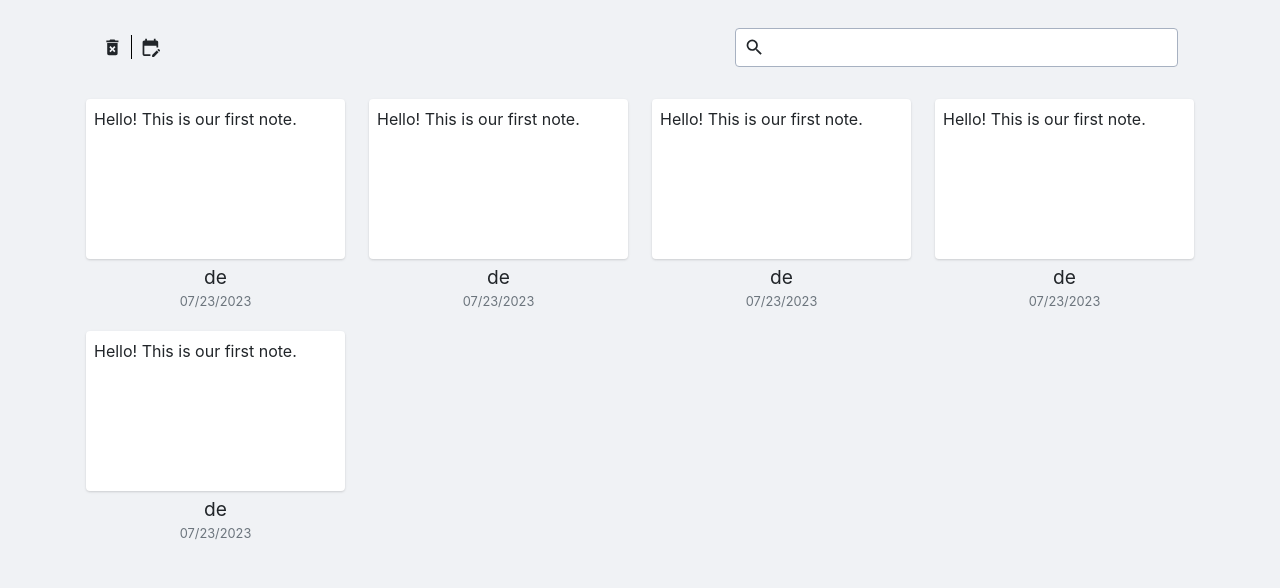
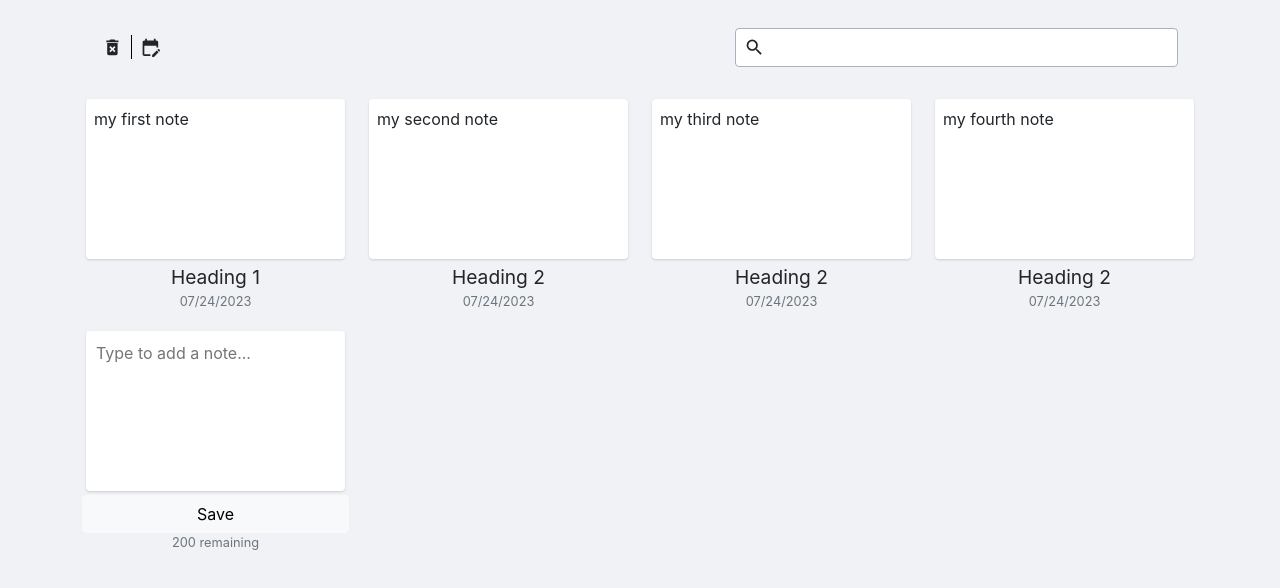
Before and after one commit to NavinPanthi/react-note-app, a React (Create React App) app: page / in a window 1280 px wide. Shown: the top 588 px of the page. Built offline with nearby package versions, Linux system fonts and the light colour scheme.

Commit message:
Note adding feature.

```diff
--- a/src/App.js
+++ b/src/App.js
@@ -1,12 +1,30 @@
 import NotesList from "./Components/NotesList";
 import Header from "./Components/Header";
+import { useState } from "react";
+
+
+let nextId = 4;
+ const initialLists= [
+  { id: 0, heading: "Heading 1", text: "my first note", date:'07/24/2023'},
+  { id: 1, heading: "Heading 2", text: "my second note", date:'07/24/2023' },
+  { id: 2, heading: "Heading 2", text: "my third note", date:'07/24/2023' },
+  { id: 3, heading: "Heading 2", text: "my fourth note", date:'07/24/2023' },
+];
 
 const App = () => {
-  const [notes, setNotes] = [{ id: 0, heading: "", text: "", date: null }];
+  const [notes, setNotes] = useState(initialLists);
+
+  const addNote = (noteText) => {
+    const date = new Date();
+    const newNotes = {id:nextId++, heading:"heading", text:noteText, date:date.toLocaleDateString()}
+    console.log(newNotes.id);
+    setNotes([...notes, newNotes]);
+  }
   return (
     <div className="App container">
       <Header />
-      <NotesList />
+      <NotesList notes={notes} handleAddNote={addNote}/>
+
     </div>
   );
 };
--- /dev/null
+++ b/src/Components/AddNote.js
@@ -0,0 +1,41 @@
+import { useState } from "react";
+
+const AddNote = ({ handleAddNote }) => {
+  const [noteText, setNoteText] = useState("");
+
+const handleChange = (e) => {
+    setNoteText(e.target.value);
+}
+
+  const handleSaveClick = () => {
+    if (noteText.trim().length > 0) {
+      handleAddNote(noteText);
+      setNoteText();
+    }
+  };
+  return (
+    <div className="note new">
+      <div className="note-body rounded p-2 m-1 ">
+        <textarea
+          rows="5"
+          cols="20"
+          placeholder="Type to add a note..."
+          onChange={handleChange}
+          value={noteText}
+        ></textarea>
+      </div>
+      <div className="note-footer d-flex flex-column">
+        <button
+          type="button"
+          className="btn btn-light"
+          onClick={handleSaveClick}
+        >
+          Save
+        </button>
+        <span className="text-muted">200 remaining</span>
+      </div>
+    </div>
+  );
+};
+
+export default AddNote;
--- a/src/Components/Header.js
+++ b/src/Components/Header.js
@@ -5,7 +5,7 @@ import { MdSearch } from "react-icons/md";
 const Header = () => {
   return (
     <div className="header  mb-4 mt-4 p-1 d-flex flex-nowrap flex-row align-items-center">
-      <MdDeleteForever className="delete-icon icons me-2 ms-3" size="1.3em" />
+      <MdDeleteForever className="delete-icon icons me-2 ms-3" size="1.3em"  />
       <div class='vertical-line'>|</div>
       <MdEditCalendar className="icons edit-icon ms-2" size="1.3em"/>
       <div class="flex-row d-flex input-group me-3 flex-nowrap align-items-center ">
--- a/src/Components/Note.js
+++ b/src/Components/Note.js
@@ -1,12 +1,12 @@
-const Note = () => {
+const Note = ({id, heading, text, date}) => {
   return (
     <div className="note">
       <div className="note-body rounded p-2 m-1 ">
-        <span>Hello! This is our first note.</span>
+        <span>{text}</span>
       </div>
       <div className="note-footer d-flex flex-column">
-        <span className="note-heading">de</span>
-        <span className="text-muted">07/23/2023</span>
+        <span className="note-heading">{heading}</span>
+        <span className="text-muted">{date}</span>
       </div>
     </div>
   );
--- a/src/Components/NotesList.js
+++ b/src/Components/NotesList.js
@@ -1,12 +1,12 @@
 import Note from "./Note";
-const NotesList = () => {
+import AddNote from "./AddNote";
+const NotesList = ({notes, handleAddNote}) => {
   return (
     <div className="notes-list">
-      <Note />
-      <Note />
-      <Note />
-      <Note />
-      <Note />
+      {notes.map((note)=>(
+        <Note id={note.id} heading={note.heading} text={note.text} date={note.date}/>
+      ))}
+      <AddNote handleAddNote={handleAddNote}/>
     </div>
   );
 };
--- a/src/index.css
+++ b/src/index.css
@@ -78,3 +78,10 @@ border:none;
   background-color: black !important;
   font-size: 5%;
 }
+
+/* ADD NOTE */
+.note.new textarea{
+  resize: none;
+  outline: none;
+  border: none;
+}
```
